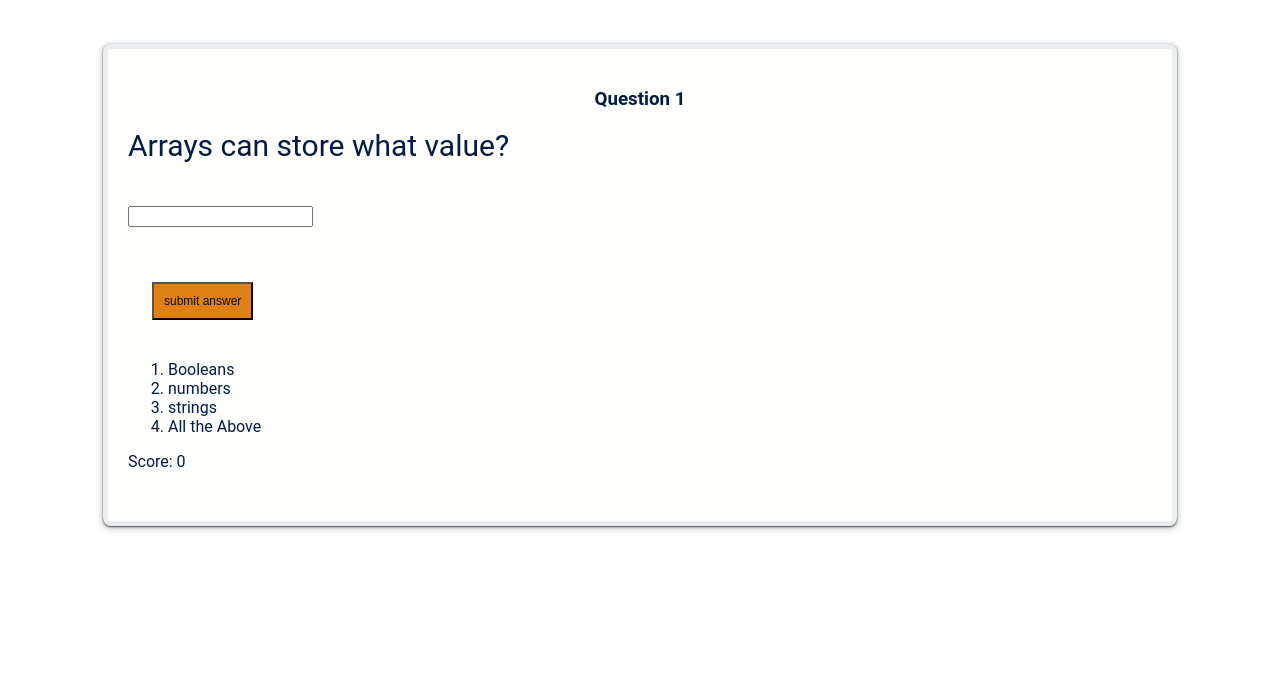
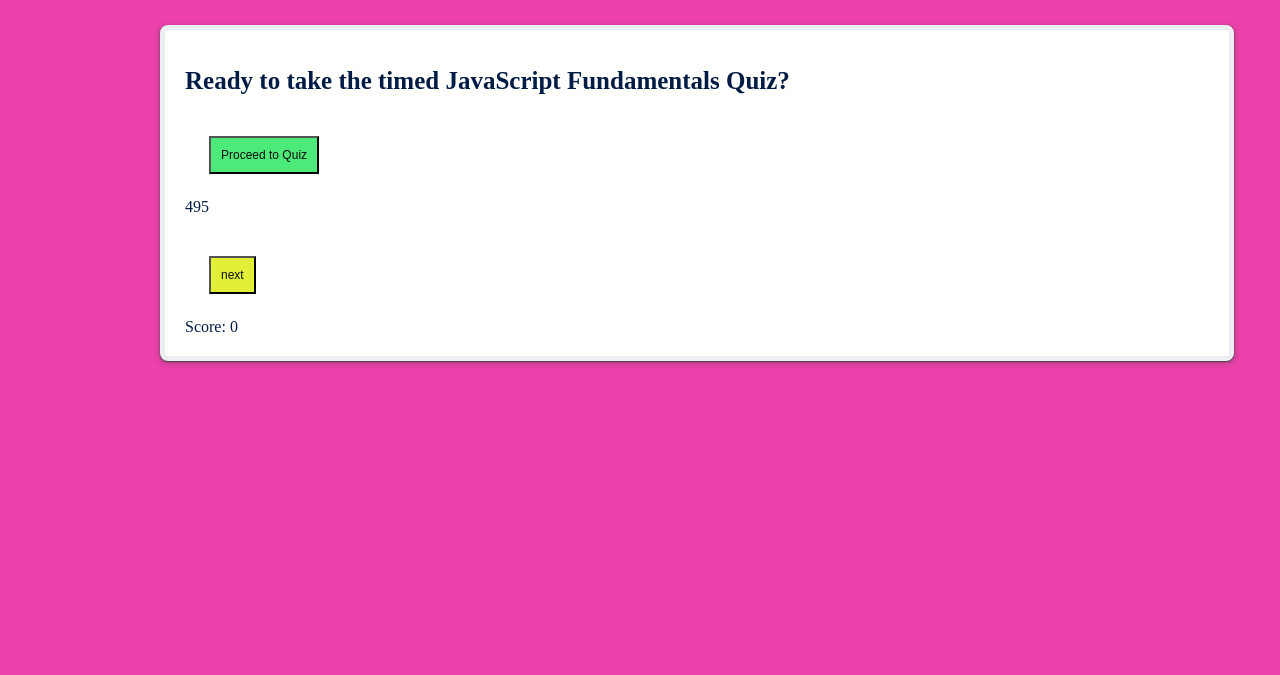
Before and after one commit to ItsMARPON/timed-JavaScript-Fundamentals-quiz, a plain HTML site: page index.html in a window 1280 px wide. Shown: the part 125-800 px from the top of the page. Drawn offline with Linux system fonts and the light colour scheme.

```diff
--- a/assets/css/style.css
+++ b/assets/css/style.css
@@ -1,28 +1,40 @@
 
 h1 {
-  text-align: right;
+  font-size: 25px;
 }
 
-h2,
-h3 {
-  text-align: center;
-}
 body {
-  font-family: "Roboto", sans-serif;
-  background-color: #ffffff;
+  font-family: "Montserrat", "Poppins";
+  padding: 10px;
+  margin: 80px 150px;
+  display: flex;
+  height: max-content;
+  width: max-content;
+  justify-content: center;
+  align-items: center;
+  background-color: #ed41ab;
   color: #001b44;
 }
 
-label, p {
-  font-size: 30px;
+#time {
+  align-content:flex-end;
 }
 
-button {
+#start-button {
   padding: 10px;
   margin: 24px;
   cursor: pointer;
   font-size: 12px;
-  background-color: #de8013;
+  background-color: #4ceb79;
+  color: rgb(12, 12, 12);
+}
+
+#submit-next-btn {
+  padding: 10px;
+  margin: 24px;
+  cursor: pointer;
+  font-size: 12px;
+  background-color: #e2ef37;
   color: rgb(12, 12, 12);
 }
 .card {
--- a/assets/js/script.js
+++ b/assets/js/script.js
@@ -1,12 +1,26 @@
 var answerInput = document.querySelector("#multipleAnswers");
-var questionForm = document.querySelector("#question-form");
 var scoreCount = document.querySelector("#score");
-var timerTiktok = document.querySelector(".time");
-var submitButton = document.querySelector("#submit");
+var timerTiktok = document.querySelector("#time");
+var submitButton = document.querySelector("#submit-next-btn");
+var startButton = document.querySelector("#start-button");
 
 var count = 0;
 
 var totalScore = [];
+
+var questionOne = "Arrays can store what type of values?"
+var questionTwo = "The condition of an if/else statement is enclosed with?"
+var questionThree = "The script.js link should be located where?"
+var questionFour = "Can arrays be mutated?"
+var questionFive = "What are common methods for array functions?"
+
+
+
+// The following code is to start the quiz
+startButton.addEventListener("click", function() {
+  console.log("click");
+});
+
 // The following code is to set the timer for the quiz
 var secondsRemaining = 500;
 
@@ -23,10 +37,15 @@ function setTime() {
 }
 setTime()
 
-// The code is listen for clicks on submit button
+// The following code is to display next question
+
+// The following code is to select answer
+
+
 // submitButton.addEventListener("click", );
-
-// The following code is to create a list of multiple choice questions
+/*
+// The following code is to create a list of multiple choice answers for 5 questions
+// Multiple Choice answers 1
 var listEl = document.createElement("ol");
 
 var li1 = document.createElement("li");
@@ -34,7 +53,7 @@ var li2 = document.createElement("li");
 var li3 = document.createElement("li");
 var li4 = document.createElement("li");
 
-questionForm.appendChild(listEl);
+answerInput.appendChild(listEl);
 
 listEl.appendChild(li1);
 listEl.appendChild(li2);
@@ -45,6 +64,65 @@ li1.textContent = "Booleans";
 li2.textContent = "numbers";
 li3.textContent = "strings";
 li4.textContent = "All the Above";
+
+// Multiple Choice answers 2
+
+answerInput.appendChild(listEl);
+
+listEl.appendChild(li1);
+listEl.appendChild(li2);
+listEl.appendChild(li3);
+listEl.appendChild(li4);
+
+li1.textContent = "Brackets";
+li2.textContent = "parenthesis";
+li3.textContent = "quotes";
+li4.textContent = "curly brackets";
+
+// Multiple Choice answers 3
+
+answerInput.appendChild(listEl);
+
+listEl.appendChild(li1);
+listEl.appendChild(li2);
+listEl.appendChild(li3);
+listEl.appendChild(li4);
+
+li1.textContent = "</head>";
+li2.textContent = "</footer>";
+li3.textContent = "</body>";
+li4.textContent = "!DOCTYPE";
+
+// Multiple Choice answers 4
+
+answerInput.appendChild(listEl);
+
+listEl.appendChild(li1);
+listEl.appendChild(li2);
+listEl.appendChild(li3);
+listEl.appendChild(li4);
+
+li1.textContent = "Don't know";
+li2.textContent = "Yes";
+li3.textContent = "No";
+li4.textContent = "All the Above";
+
+// Multiple Choice answers 5
+
+answerInput.appendChild(listEl);
+
+listEl.appendChild(li1);
+listEl.appendChild(li2);
+listEl.appendChild(li3);
+listEl.appendChild(li4);
+
+li1.textContent = "push()";
+li2.textContent = "pop()";
+li3.textContent = "deliver()";
+li4.textContent = "splice()";
+
+
+
 
 //code is to assign points to correct answers
 if(answerInput === li4) {
@@ -58,3 +136,5 @@ function calculateTotal(total, scoreCount) {
   return parseFloat(total) + parseFloat(scoreCount);
 }
 calculateTotal()
+
+*/
--- a/index.html
+++ b/index.html
@@ -7,23 +7,23 @@
     <link rel="stylesheet" href="./assets/css/style.css" />
     <title>Timed JavaScript Fundamentals Quiz</title>
 </head>
+
 <body>
-    <h1 class="time" style="text-align: right;"></h1>
-    <h2>Timed JavaScript Fundamentals Quiz</h2>
     <div class="card">
-        <h3>Question 1</h3>
-        <form id="question-form">
-          <label for="multipleAnswers">Arrays can store what value?</label>
-          <p>
-          <input type="text" name="multipleAnswers" id="multipleAnswers" />
-        </p>
-        <button id="submit">submit answer</button>
-        </form
+        <h1>Ready to take the timed JavaScript Fundamentals Quiz?</h1>
+        <button id ="start-button" class="btn btn-start">Proceed to Quiz</button>
 
-        <p>Score: <span id="score"> 0 </span></p>
+    <div class="container">
+        <div id="time" class="hide"></div>
+        <div id="questions" class="hide"></div>
+          <div id="multipleAnswers"></div>
+            <ol></ol>
+            <button id="submit-next-btn" class="hide">next</button>
+            <div>Score: <span id ="score" class="hide">0</span></div>
+        </div>
+    </div>
 
 
-    </div>
 
     <script src="./assets/js/script.js"></script>
 </body>
```
